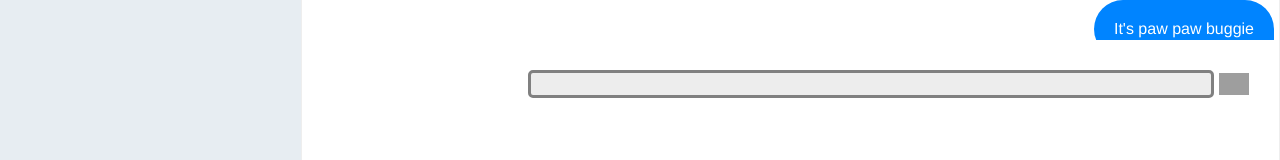
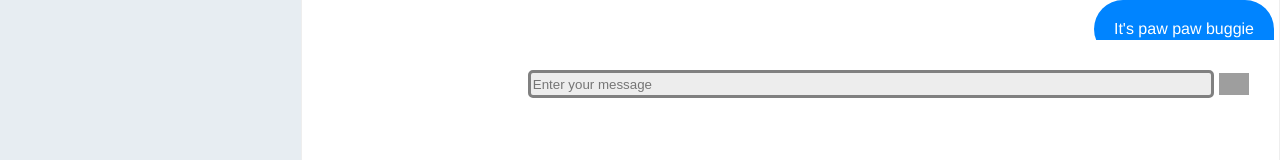
Before and after one commit to croked91/SocialNetwork, a React (Create React App) app: page /dialogs in a window 1280 px wide. Shown: the part 661-821 px from the top of the page. Built offline with nearby package versions, Linux system fonts and the light colour scheme; grey boxes are pictures that could not be loaded.

Commit message:
added new message sender

```diff
--- a/src/App.tsx
+++ b/src/App.tsx
@@ -12,45 +12,6 @@ export type AppPropsType = {
   store: StoreType
 }
 
-export type PostType = {
-  id: number
-  post: string
-  likes: number
-}
-
-export type DialogType = {
-  id: number
-  name: string
-  avaSourse: string
-}
-
-export type MessageType = {
-  id: number
-  name: string
-  authorId: number
-}
-
-export type MessagesType = {
-  user: string
-  message: MessageType[]
-}
-
-export type SideItemType = {
-  id: number
-  title: string
-  icon: string
-}
-
-export type FriendsType = {
-  blockTitle: string,
-  friendsList: FriendType[]
-}
-
-export type FriendType = {
-  id: number
-  name: string
-  avaSourse: string
-}
 
 const App = (props: AppPropsType) => {
   let state = props.store.getState()
@@ -60,7 +21,7 @@ const App = (props: AppPropsType) => {
       <Navbar state={state.sidebar} />
       <Routes>
         <Route path='/' element={<div className='app-wriper-content'> <Outlet /> </div>} />
-        <Route path='dialogs/*' element={<Dialogs title='Dialogs' state={state.dialogsPage} />} />
+        <Route path='dialogs/*' element={<Dialogs title='Dialogs' state={state.dialogsPage} dispatch={props.store.dispatch.bind(props.store)}/>} />
         <Route path='profile' element={<Profile title='Profile' state={state.profilePage} dispatch={props.store.dispatch.bind(props.store)}/>} />
       </Routes>
     </div>
--- a/src/components/Dialogs/Dialogs.tsx
+++ b/src/components/Dialogs/Dialogs.tsx
@@ -1,13 +1,13 @@
 import s from './Dialogs.module.css'
 import { DialogItem } from './DialogItem/DialogsItem'
-import { Message } from './Messages/MessagesItem'
-import { DialogType, MessagesType } from '../../App'
+import { ActionTypes, DialogType, MessagesType } from '../../redux/state'
 import { MessageBlock } from './Messages/MessageBlock'
 
 
 type ConstTypeProps = {
     title: string
     state: { dialogs: DialogType[]; messages: MessagesType;}
+    dispatch: (action: ActionTypes ) => void
 }
 
 
@@ -21,7 +21,7 @@ const Dialogs = (props: ConstTypeProps) => {
                 {newDialogsData}
             </div>
             <div className={s.messages}>
-                <MessageBlock state={props.state} />
+                <MessageBlock state={props.state} dispatch={props.dispatch}/>
             </div>
         </div>
     )
--- a/src/components/Dialogs/Messages/InputButton/InputButton.tsx
+++ b/src/components/Dialogs/Messages/InputButton/InputButton.tsx
@@ -1,11 +1,36 @@
 import React from "react";
+import { ActionTypes, addNewMessageBodyAC, MessagesType, sendMessageAC } from "../../../../redux/state";
 
 
-export const InputButton = () => {
+
+
+type InputButtonType = {
+    state: { messages: MessagesType;}
+    dispatch: (action: ActionTypes ) => void
+}
+
+export const InputButton = (props: InputButtonType) => {
+
+
+    let sendMessagesOnClick = () => {
+        props.dispatch(sendMessageAC())
+    }
+
+    let updateNewMessageHandler = (newText: string) => {
+        let action = addNewMessageBodyAC(newText)
+        props.dispatch(action)
+    }
+
+    let newMessagesBody = props.state.messages.newMessageBody
+
     return (
         <div>
-            <input></input>
-            <img src="https://cdn-icons-png.flaticon.com/512/724/724954.png"></img>
+            <input
+            value={newMessagesBody}
+            onChange={(e)=>updateNewMessageHandler(e.currentTarget.value)}
+            placeholder="Enter your message"
+            />
+            <img onClick={sendMessagesOnClick} src="https://cdn-icons-png.flaticon.com/512/724/724954.png" />
         </div>
     )
 }
--- a/src/components/Dialogs/Messages/MessageBlock.tsx
+++ b/src/components/Dialogs/Messages/MessageBlock.tsx
@@ -1,16 +1,19 @@
 import React from "react";
 import { Message } from "./MessagesItem";
-import { MessagesType } from '../../../App'
+
 import style from './MessagesBlock.module.css'
 import { InputButton } from "./InputButton/InputButton";
+import { ActionTypes, MessagesType } from "../../../redux/state";
 
 type MessageBlockType = {
     state: { messages: MessagesType;}
+    dispatch: (action: ActionTypes ) => void
 }
 
 export const MessageBlock =(props: MessageBlockType)=>{
 
     let newMessagesData = props.state.messages.message.map(message => <Message user={props.state.messages.user} title={message.name} id={message.id} authorId={message.authorId}/>)
+
 
 
     return(
@@ -19,7 +22,7 @@ export const MessageBlock =(props: MessageBlockType)=>{
             {newMessagesData}
             </div>
             <div className={style.inputButton}>
-                <InputButton />
+                <InputButton state={props.state} dispatch={props.dispatch} />
             </div>
         </div>
     )
--- a/src/components/Navbar/Friends/Friends.tsx
+++ b/src/components/Navbar/Friends/Friends.tsx
@@ -1,6 +1,7 @@
-import { FriendsType, FriendType } from '../../../App'
+
 import { FriendBlock } from './FriendBlock/FriendBlock'
 import s from '../Navbar.module.css'
+import { FriendsType } from '../../../redux/state'
 
 type FriendsComponentsType = {
     state: FriendsType
--- a/src/components/Navbar/Navbar.tsx
+++ b/src/components/Navbar/Navbar.tsx
@@ -1,7 +1,7 @@
 import s from './Navbar.module.css'
 import { Path } from './Path/Path';
-import { SideItemType, FriendsType } from '../../App';
 import { Friends } from './Friends/Friends';
+import { FriendsType, SideItemType } from '../../redux/state';
 
 type NavbarType = {
   state: { sideItems: SideItemType[]; friends: FriendsType}
--- a/src/components/Navbar/Path/Path.tsx
+++ b/src/components/Navbar/Path/Path.tsx
@@ -1,6 +1,7 @@
 import { NavLink } from 'react-router-dom'
+import { SideItemType } from '../../../redux/state'
 import s from '../Navbar.module.css'
-import { SideItemType } from '../../../App';
+
 
 export const Path = (props:SideItemType) => {
     return (
--- a/src/components/Profile/MyPosts/MyPosts.tsx
+++ b/src/components/Profile/MyPosts/MyPosts.tsx
@@ -1,8 +1,7 @@
 import s from './MyPosts.module.css'
 import React from 'react'
-import { PostType } from '../../../App'
 import Post from '../MyPosts/Posts/Post';
-import { ActionTypes, addPostAC, updateNewPosttAC  } from '../../../redux/state'
+import { ActionTypes, addPostAC, PostType, updateNewPosttAC  } from '../../../redux/state'
 
 
 
--- a/src/components/Profile/Profile.tsx
+++ b/src/components/Profile/Profile.tsx
@@ -1,7 +1,6 @@
 import MyPosts from './MyPosts/MyPosts';
 import ProfileInfo from './ProfileInfo/ProfileInfo'
-import { PostType } from '../../App'
-import {ActionTypes} from '../../redux/state'
+import {ActionTypes, PostType} from '../../redux/state'
 
 
 
--- a/src/redux/state.tsx
+++ b/src/redux/state.tsx
@@ -7,42 +7,42 @@ const ADD_POST = "ADD-POST"
 const ADD_NEW_MESSGES_BODY = "UPDATE_NEW_MESSGES_BODY"
 const SEND_MESSAGE = "SEND_MESSAGE"
 
-type PostType = {
+export type PostType = {
   id: number
   post: string
   likes: number
 }
 
-type DialogType = {
+export type DialogType = {
   id: number
   name: string
   avaSourse: string
 }
 
-type MessageType = {
+export type MessageType = {
   id: number
   name: string
   authorId: number
 }
 
-type MessagesType = {
+export type MessagesType = {
   user: string
   message: MessageType[]
   newMessageBody: string
 }
 
-type SideItemType = {
+export type SideItemType = {
   id: number
   title: string
   icon: string
 }
 
-type FriendsType = {
+export type FriendsType = {
   blockTitle: string,
   friendsList: FriendType[]
 }
 
-type FriendType = {
+export type FriendType = {
   id: number
   name: string
   avaSourse: string
@@ -70,6 +70,7 @@ export type StoreType = {
 
 export type ActionTypes = ReturnType<typeof addPostAC> | ReturnType<typeof updateNewPosttAC> | ReturnType<typeof addNewMessageBodyAC> | ReturnType<typeof sendMessageAC>
 
+//Actions
 export const addPostAC = () => ({ type: ADD_POST } as const)
 
 export const addNewMessageBodyAC = ( newText: string) => ({
@@ -179,8 +180,9 @@ export let store: StoreType = {
         id: 7,
         name: this._state.dialogsPage.messages.newMessageBody,
         authorId: 1}
-      this._state.dialogsPage.messages.newMessageBody = ""
-      this._state.dialogsPage.messages.message.push(newMessage)
+        this._state.dialogsPage.messages.newMessageBody = ""
+        this._state.dialogsPage.messages.message.push(newMessage)
+        this._reRend()
     }
   }
 
```
